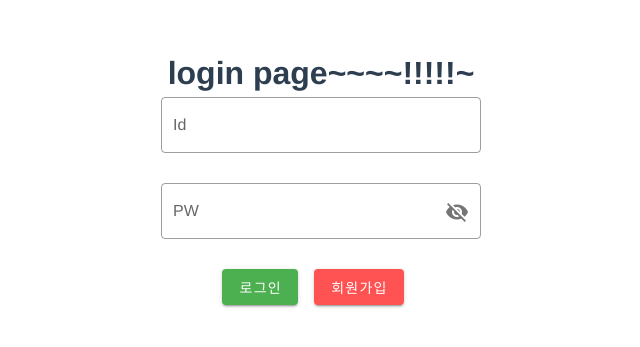
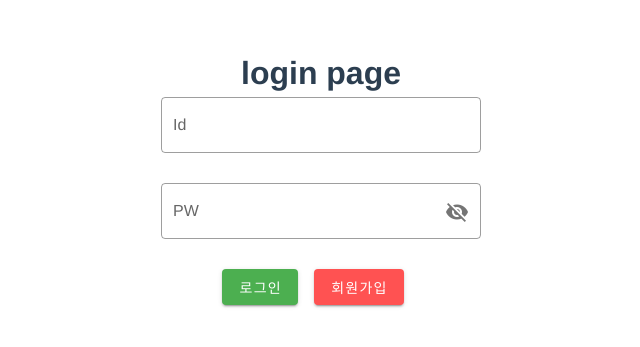
Before and after one commit to OpenSourceHotSource22/Frontend, a Vue app in the folder everyteam/: page /login in a window 1280 px wide. Shown: the part 223-570 px from the top of the page, without its empty margins (319-959 px from the left). Built offline with nearby package versions, Linux system fonts and the light colour scheme.

Commit message:
feat : add intropage check token

```diff
--- a/everyteam/src/views/IntroView.vue
+++ b/everyteam/src/views/IntroView.vue
@@ -14,5 +14,12 @@ export default {
   components: {
     HelloWorld,
   },
+  mounted() {
+    if (localStorage.getItem("token")) {
+      this.$router.push({ path: "/mygroups" });
+    } else {
+      this.$router.push({ path: "/login" });
+    }
+  },
 };
 </script>
--- a/everyteam/src/views/LoginView.vue
+++ b/everyteam/src/views/LoginView.vue
@@ -2,7 +2,7 @@
   <v-app>
     <v-layout>
       <v-flex xs6 sm5 md4 lg3 xl2 style="position: relative; margin: auto">
-        <h1>login page~~~~!!!!!~</h1>
+        <h1>login page</h1>
         <v-form ref="form" v-model="loginValid" lazy-validation>
           <v-text-field
             v-model="loginId"
```
